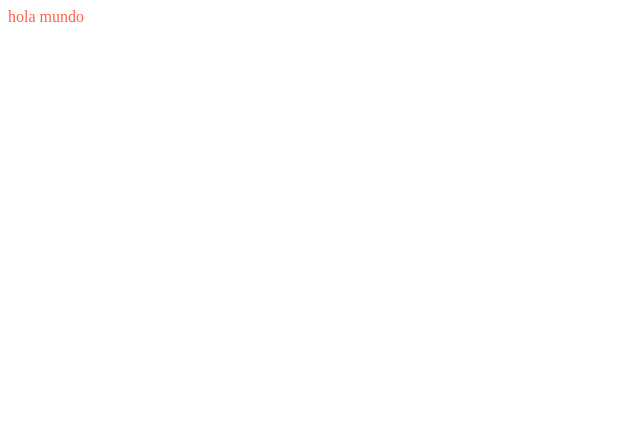
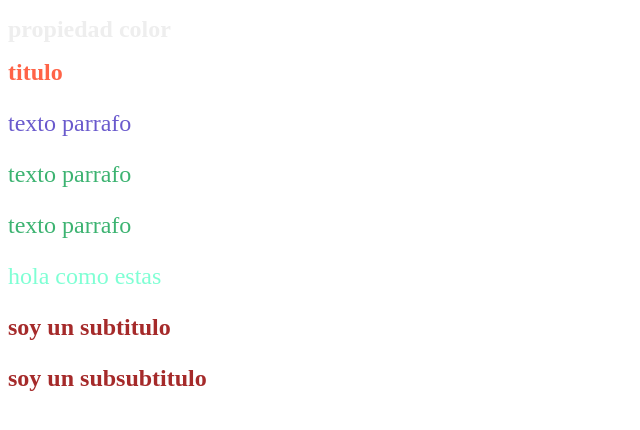
Before and after one commit to MatiasDizenhaus/Proyecto2023, a PHP site: page / in a window 1280 px wide. Before the commit the part shown is almost empty. Shown: the top 430 px of the page, without its empty margins (0-640 px from the left). Run offline with PHP 8.4, Linux system fonts and the light colour scheme.

Commit message:
COLORES
estoy viendo selectores y colores en css

```diff
--- a/css/index.html
+++ b/css/index.html
@@ -4,14 +4,21 @@
 
     <title>Document</title>
     <link rel= "stylesheet" href="style.css"/>
-    <style>
-        body{
-            color:tomato;
-        }
-    </style>
+
 </head>
-<body style="color:tomato">
-    hola mundo
+<body>
+    <h1 class= "color"> propiedad color</h1>
+    <h1 id = "titulo" > titulo</h1>
+    <p class="texto">texto parrafo</p>
+    <p class="texto especial">texto parrafo</p>
+    <p class="especial">texto parrafo</p>
+
+    <div>
+        <p>hola como estas</p>
+        <h2>soy un subtitulo</h2>
+        <h3>soy un subsubtitulo</h3>
+    </div>
 
 </body>
+
 </html>
--- a/css/style.css
+++ b/css/style.css
@@ -1,3 +1,28 @@
-body{
+#titulo{
     color:tomato;
 }
+p.texto{
+    color:slateblue;
+}
+p.especial{
+    color:mediumseagreen;
+}
+
+div p {
+    color:aquamarine;
+}
+
+div h2, div h3  {
+    color:brown;
+}
+
+*{
+    font-size: 24px;
+    color:black;
+}
+/*
+esto es un comentario
+*/
+.color{
+    color: #EEE;
+}
```
